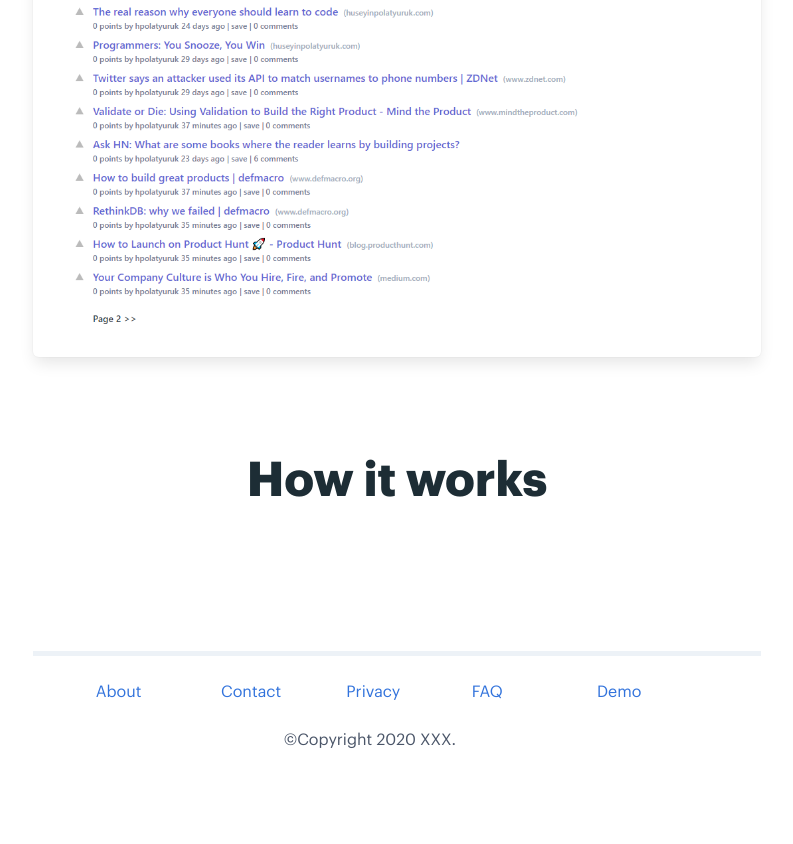
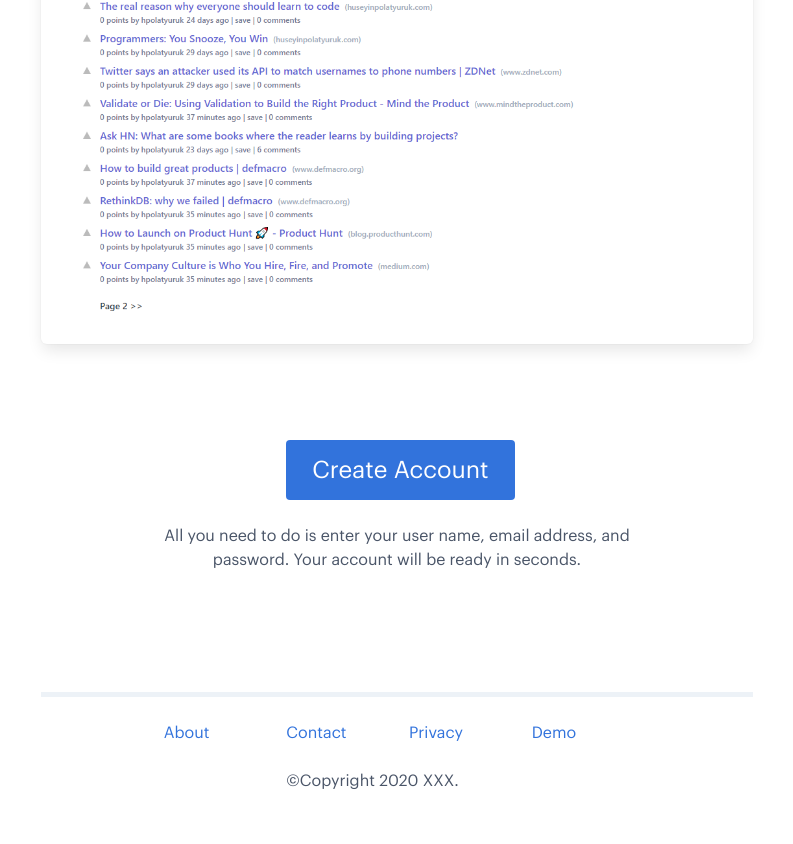
Before and after one commit to hpolatyuruk/turkdev-website, a website: page index.html in a window 1280 px wide. Shown: the part 1425-2269 px from the top of the page, without its empty margins (243-1036 px from the left). Before the commit the page ends 2225 px from the top, so only its background shows below. Drawn offline with Linux system fonts and the light colour scheme.

Commit message:
Moved all layout to main div. Added large Create Account button to bottm.

```diff
--- a/index.html
+++ b/index.html
@@ -1,6 +1,5 @@
 <!DOCTYPE html>
 <html lang="en">
-
   <head>
     <meta charset="utf-8" />
     <meta http-equiv="X-UA-Compatible" content="IE=edge" />
@@ -11,10 +10,11 @@
 
   <body>
     <div class="container">
-    <section class="section">
       <div class="columns">
         <div
-          class="column is-10-tablet is-offset-1-tablet is-10-desktop is-offset-1-desktop is-8-widescreen is-offset-2-widescreen">
+          class="column is-10-tablet is-offset-1-tablet is-10-desktop is-offset-1-desktop is-8-widescreen is-offset-2-widescreen"
+        >
+          <section class="section">
             <div class="columns">
               <div class="column">
                 <h1 class="title is-1">
@@ -27,21 +27,20 @@
                 </p>
               </div>
             </div>
-          <div class="columns is-variable is-1-mobile is-1-tablet is-8-desktop is-1-widescreen">
-            <div class="column is-4-mobile is-4-tablet is-4-desktop is-3-widescreen">
+            <div
+              class="columns is-variable is-1-mobile is-1-tablet is-8-desktop is-1-widescreen"
+            >
+              <div
+                class="column is-4-mobile is-4-tablet is-4-desktop is-3-widescreen"
+              >
                 <a class="button is-primary is-medium">Create Account</a>
               </div>
               <div class="column">
                 <a class="button is-medium">View a live demo</a>
               </div>
             </div>
-        </div>
-      </div>
           </section>
           <section class="section">
-      <div class="columns">
-        <div
-          class="column is-10-tablet is-offset-1-tablet is-10-desktop is-offset-1-desktop is-8-widescreen is-offset-2-widescreen">
             <div class="columns is-centered">
               <div class="column">
                 <h2 class="title is-2">
@@ -110,11 +109,8 @@
                 </p>
               </div>
             </div>
-        </div>
-      </div>
             <div class="columns">
-        <div
-          class="column is-10-tablet is-offset-1-tablet is-10-desktop is-offset-1-desktop is-8-widescreen is-offset-2-widescreen">
+              <div class="column">
                 <div class="box">
                   <figure class="image is-4by3">
                     <img src="images/product.png" />
@@ -124,26 +120,25 @@
             </div>
           </section>
           <section class="section">
-      <div class="columns">
-        <div
-          class="column is-10-tablet is-offset-1-tablet is-10-desktop is-offset-1-desktop is-8-widescreen is-offset-2-widescreen">
-          <div class="columns">
-            <div class="column">
-              <h2 class="title is-1 has-text-centered">How it works</h2>
+            <div class="columns is-centered">
+              <div class="column is-4">
+                <a href="#" class="button is-primary is-large"
+                  >Create Account</a
+                >
               </div>
             </div>
-          <div class="columns">
-            <div class="column">
-
-            </div>
-          </div>
+            <div class="columns is-centered">
+              <div class="column is-two-thirds">
+                <p class="has-text-centered">
+                  All you need to do is enter your user name, email address, and
+                  password. Your account will be ready in seconds.
+                </p>
               </div>
             </div>
           </section>
           <section class="section">
             <div class="columns">
-        <div
-          class="column is-10-tablet is-offset-1-tablet is-10-desktop is-offset-1-desktop is-8-widescreen is-offset-2-widescreen">
+              <div class="column">
                 <hr />
                 <footer>
                   <div class="columns is-centered">
@@ -155,9 +150,6 @@
                     </div>
                     <div class="column is-2">
                       <a href="">Privacy</a>
-              </div>
-              <div class="column is-2">
-                <a href="">FAQ</a>
                     </div>
                     <div class="column is-2">
                       <a href="">Demo</a>
@@ -173,6 +165,7 @@
             </div>
           </section>
         </div>
+      </div>
+    </div>
   </body>
-
 </html>
```
Lines whose indentation alone changed are shown as unchanged.
